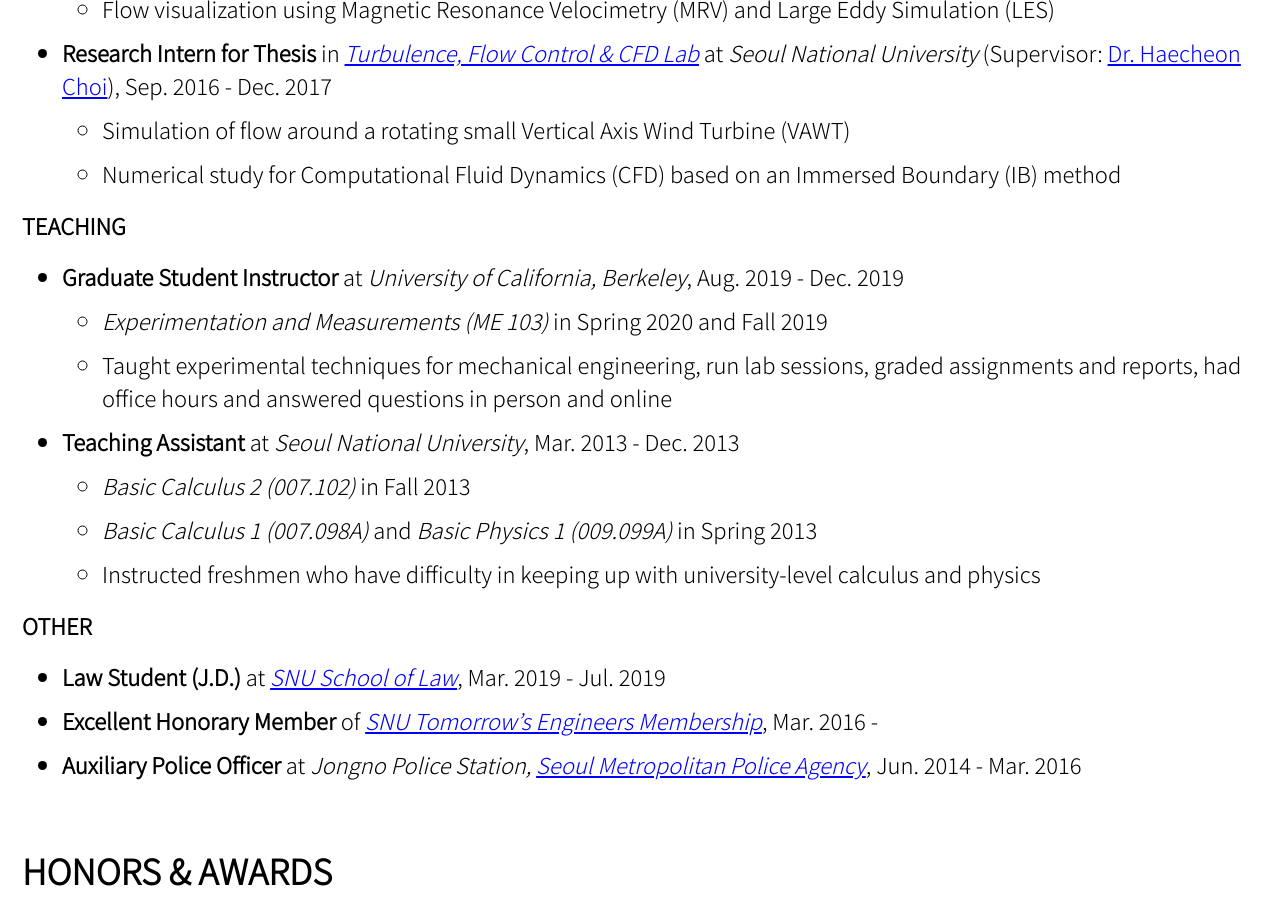
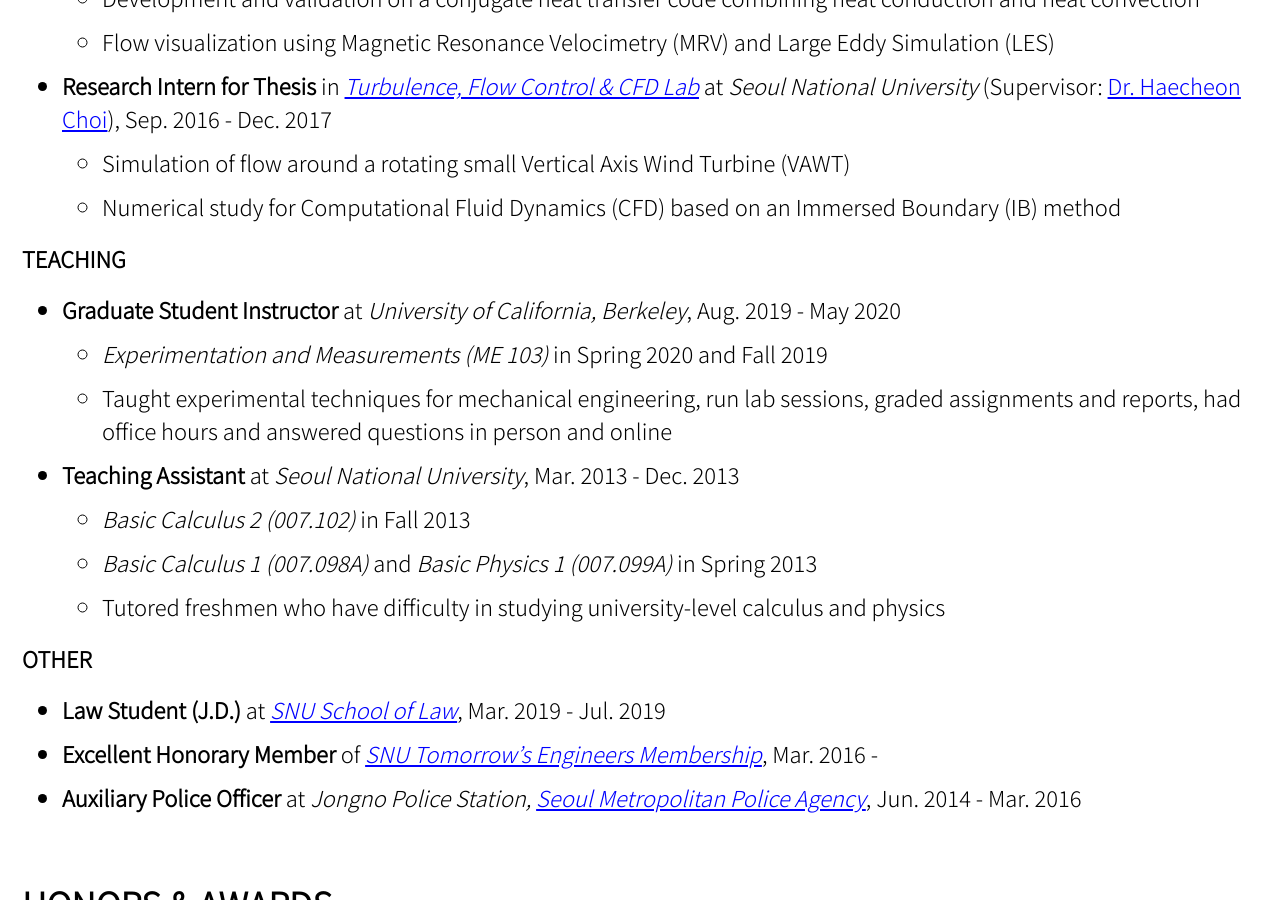
Before and after one commit to jun9303/jun9303.github.io, a Jekyll site: the page built from _pages/about.md, in a window 1280 px wide and 900 px high, scrolled down 1770 px. Built offline with Jekyll 4.4.1, drawn with Linux system fonts in a browser that asks for light colours; cached includes are drawn as plain includes; nearby versions of some CDN libraries.

Commit message:
Signed-off-by: Joon <jun9303@gmail.com>

```diff
--- a/_pages/about.md
+++ b/_pages/about.md
@@ -18,6 +18,11 @@ feature_row:
 # EDUCATION
 
 - **Ph.D. Student**, [Mechanical Engineering](http://me.berkeley.edu/), *University of California, Berkeley*, Aug. 2019 -
+    <details>
+      <summary>[Courses taken]</summary>
+
+      <small>Advanced Fluid Mechanics 1, Engineering Aerodynamics</small>
+    </details>
   + Advisor: [Dr. Philip S. Marcus](https://me.berkeley.edu/people/philip-s-marcus/)
 - **B.Sc.**, [Mechanical & Aerospace Engineering](http://me.snu.ac.kr/eng/default.html), *Seoul National University*, Aug. 2018
     <details>
@@ -57,14 +62,14 @@ feature_row:
 
 ### TEACHING
 
-- **Graduate Student Instructor** at *University of California, Berkeley*, Aug. 2019 - Dec. 2019
+- **Graduate Student Instructor** at *University of California, Berkeley*, Aug. 2019 - May 2020
   + *Experimentation and Measurements (ME 103)* in Spring 2020 and Fall 2019
   + Taught experimental techniques for mechanical engineering, run lab sessions, graded assignments and reports, had office hours and answered questions in person and online
 
 - **Teaching Assistant** at *Seoul National University*, Mar. 2013 - Dec. 2013
   + *Basic Calculus 2 (007.102)* in Fall 2013
-  + *Basic Calculus 1 (007.098A)* and *Basic Physics 1 (009.099A)* in Spring 2013
-  + Instructed freshmen who have difficulty in keeping up with university-level calculus and physics
+  + *Basic Calculus 1 (007.098A)* and *Basic Physics 1 (007.099A)* in Spring 2013
+  + Tutored freshmen who have difficulty in studying university-level calculus and physics
 
 ### OTHER
 
```
